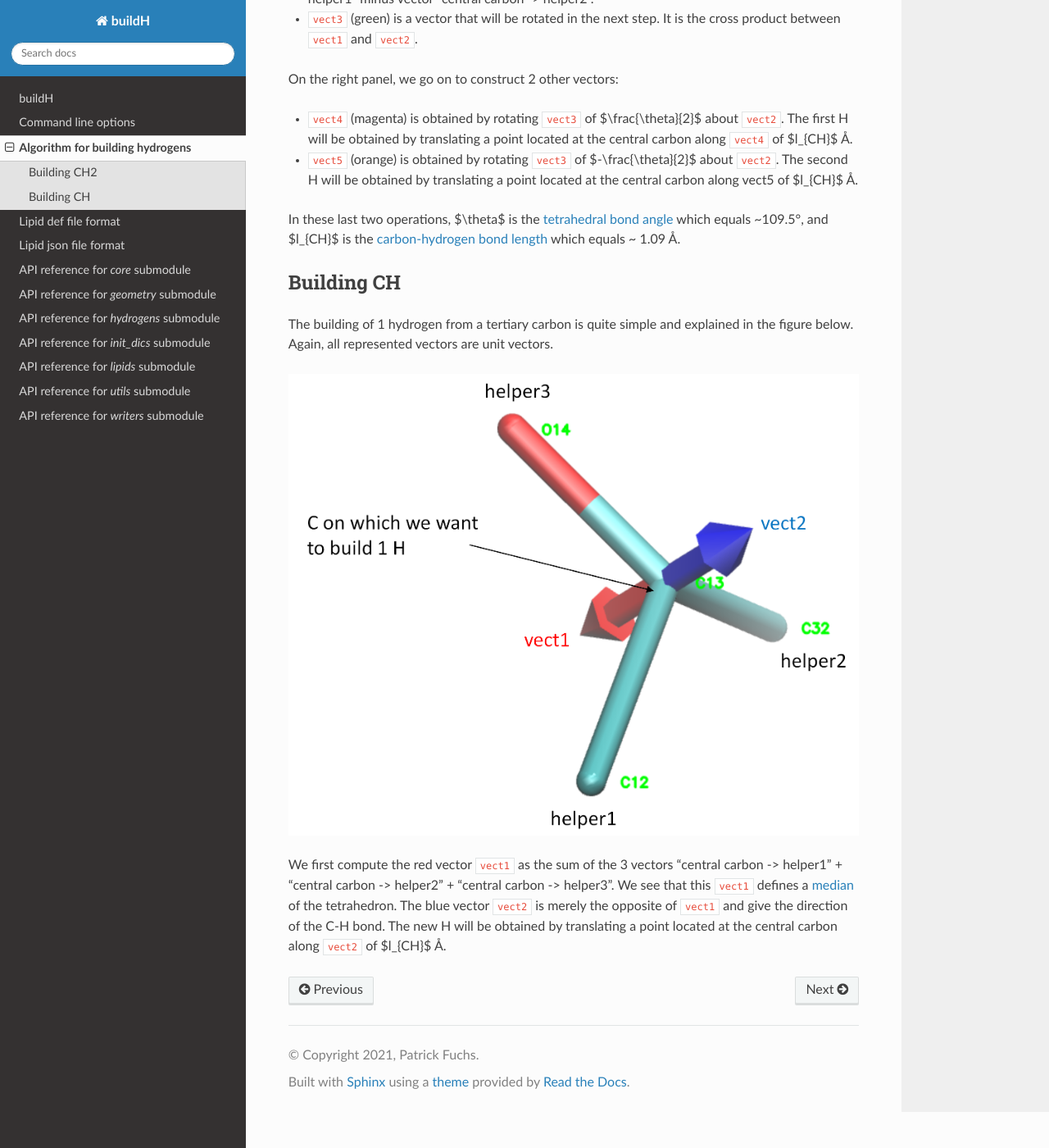
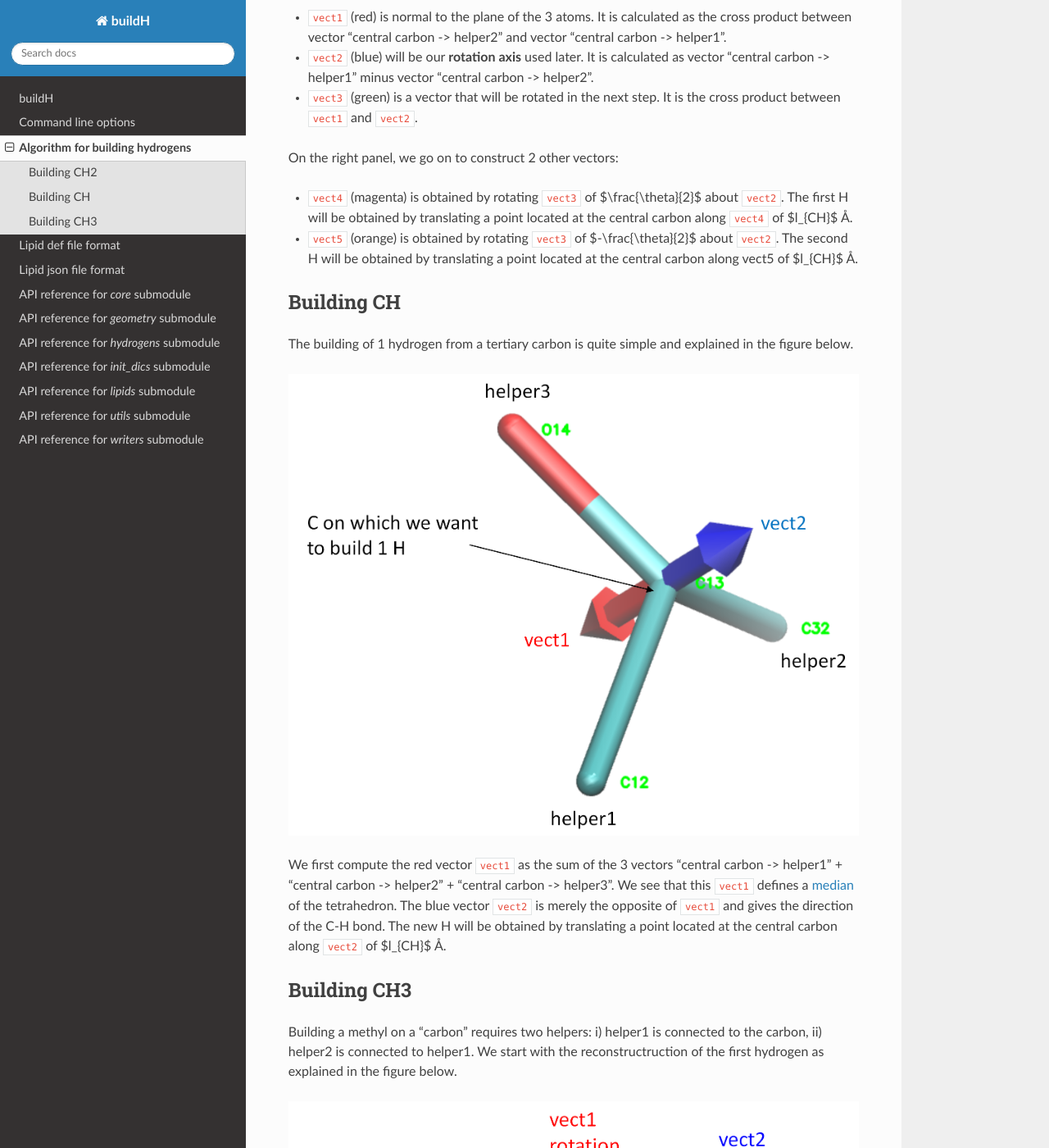
Before and after one commit to patrickfuchs/buildH, a Sphinx documentation site: the page built from docs/algorithms_Hbuilding.md, in a window 1280 px wide and 1400 px high, scrolled down 1106 px. Shown: the whole window at 82% size. Built offline with Sphinx 7.4.7 and the Read the Docs theme 2.0.0, drawn with Linux system fonts in a browser that asks for light colours; pages that are not in the unit, such as notebooks, are missing from menus; some of the changed text lies outside the part shown.

Commit message:
Explain how CH3 are built

```diff
--- a/docs/algorithms_Hbuilding.md
+++ b/docs/algorithms_Hbuilding.md
@@ -1,6 +1,10 @@
 # Algorithm for building hydrogens
 
-**buildH** builds hydrogens using general geometric rules which are explained in this document. All the Python functions implementing these reconstructions are written in `hydrogens.py`. These functions are largely inspired from [a code of Jon Kapla](https://github.com/kaplajon/trajman/blob/master/module_trajop.f90#L242) originally written in fortran. All mathematical functions (vector operations, rotations, etc.) are written in `geometry.py` and accelarated using [Numba](https://numba.pydata.org/).
+**buildH** builds hydrogens using general geometric rules which are explained in this document. All the Python functions implementing these reconstructions are written in `hydrogens.py`. These functions are largely inspired from [a code of Jon Kapla](https://github.com/kaplajon/trajman/blob/master/module_trajop.f90#L242) originally written in fortran. All mathematical functions (vector operations, rotations, etc.) are written in `geometry.py` and accelarated using [Numba](https://numba.pydata.org/). In this page, we use the following conventions:
+
+- all represented vectors are unit vectors;
+- $\theta$ is the [tetrahedral bond angle](https://en.wikipedia.org/wiki/Tetrahedron) which equals ~109.5°;
+- $l_{CH}$ is the [carbon-hydrogen bond length](https://en.wikipedia.org/wiki/Carbon%E2%80%93hydrogen_bond) which equals ~ 1.09 Å.
 
 ## Building CH2
 
@@ -10,7 +14,7 @@
 
 We start with the 3 atoms, the central carbon on which we want to reconstruct hydrogens (`C26`), helper1 (`C25`) and helper2 (`C27`) which are connected to the central carbon. The two helpers will help us build the new hydrogens following standard [tetrahedral geometry](https://en.wikipedia.org/wiki/Tetrahedral_molecular_geometry).
 
-In the figure, all vectors shown are unit vectors. On the left panel, we first show how to construct 3 vectors:
+On the left panel, we first show how to construct 3 vectors:
 
 - `vect1` (red) is normal to the plane of the 3 atoms. It is calculated as the cross product between vector "central carbon -> helper2" and vector "central carbon -> helper1".
 - `vect2` (blue) will be our **rotation axis** used later. It is calculated as vector "central carbon -> helper1" minus vector "central carbon -> helper2".
@@ -21,12 +25,27 @@
 - `vect4` (magenta) is obtained by rotating `vect3` of $\frac{\theta}{2}$ about `vect2`. The first H will be obtained by translating a point located at the central carbon along `vect4` of $l_{CH}$ Å.
 - `vect5` (orange) is obtained by rotating `vect3` of $-\frac{\theta}{2}$ about `vect2`. The second H will be obtained by translating a point located at the central carbon along vect5 of $l_{CH}$ Å.
 
-In these last two operations, $\theta$ is the [tetrahedral bond angle](https://en.wikipedia.org/wiki/Tetrahedron) which equals ~109.5°, and $l_{CH}$ is the [carbon-hydrogen bond length](https://en.wikipedia.org/wiki/Carbon%E2%80%93hydrogen_bond) which equals ~ 1.09 Å.
-
 ## Building CH
 
-The building of 1 hydrogen from a tertiary carbon is quite simple and explained in the figure below. Again, all represented vectors are unit vectors.
+The building of 1 hydrogen from a tertiary carbon is quite simple and explained in the figure below.
 
 ![CH_building](img/how_CH_building.png)
 
-We first compute the red vector `vect1` as the sum of the 3 vectors "central carbon -> helper1" + "central carbon -> helper2" + "central carbon -> helper3". We see that this `vect1` defines a [median](https://en.wikipedia.org/wiki/Median_(geometry)#Tetrahedron) of the tetrahedron. The blue vector `vect2` is merely the opposite of `vect1` and give the direction of the C-H bond. The new H will be obtained by translating a point located at the central carbon along `vect2` of $l_{CH}$ Å.
+We first compute the red vector `vect1` as the sum of the 3 vectors "central carbon -> helper1" + "central carbon -> helper2" + "central carbon -> helper3". We see that this `vect1` defines a [median](https://en.wikipedia.org/wiki/Median_(geometry)#Tetrahedron) of the tetrahedron. The blue vector `vect2` is merely the opposite of `vect1` and gives the direction of the C-H bond. The new H will be obtained by translating a point located at the central carbon along `vect2` of $l_{CH}$ Å.
+
+## Building CH3
+
+Building a methyl on a "carbon" requires two helpers: i) helper1 is connected to the carbon, ii) helper2 is connected to helper1. We start with the reconstructruction of the first hydrogen as explained in the figure below.
+
+![CH_building](img/how_CH3_building1.png)
+
+`vect1` (red) is first computed as the vector product between vector "carbon -> helper2" and vector "carbon -> helper1". `vect2` (blue) is then computed by rotating vector "carbon -> helper1" about `vect1` by $\theta$. The first H will be obtained by translating a point located at the "carbon" along `vect2` of $l_{CH}$ Å.
+
+We then go on with the reconstruction of the two other Hs as explained in the figure below.
+
+![CH_building](img/how_CH3_building2.png)
+
+`vect3` (green) is obtained by rotating `vect2` of $+\frac{2\pi}{3}$ about vector "carbon -> helper1".
+`vect4` (magenta) is obtained by rotating `vect2` of $-\frac{2\pi}{3}$ about vector "carbon -> helper1".
+
+The second and third H will be obtained by translating of $l_{CH}$ Å a point located at the "carbon" along `vect3` and `vect4` respectively.
```
Also changed, not shown: docs/img/how_CH3_building1.png (added), docs/img/how_CH3_building2.png (added).
